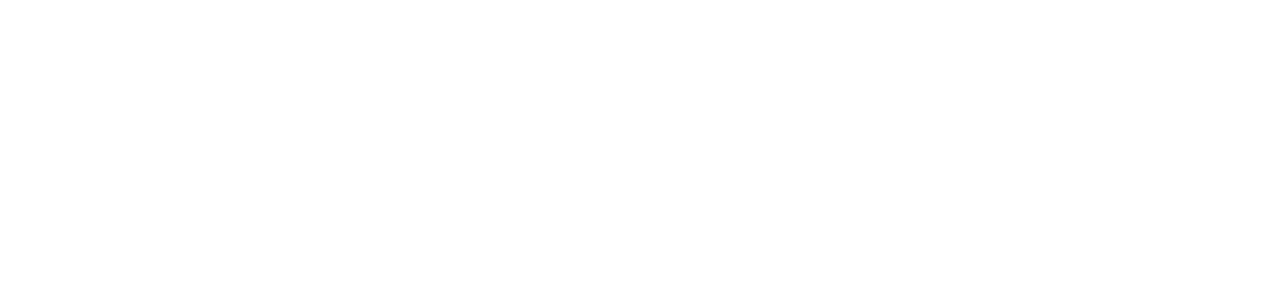
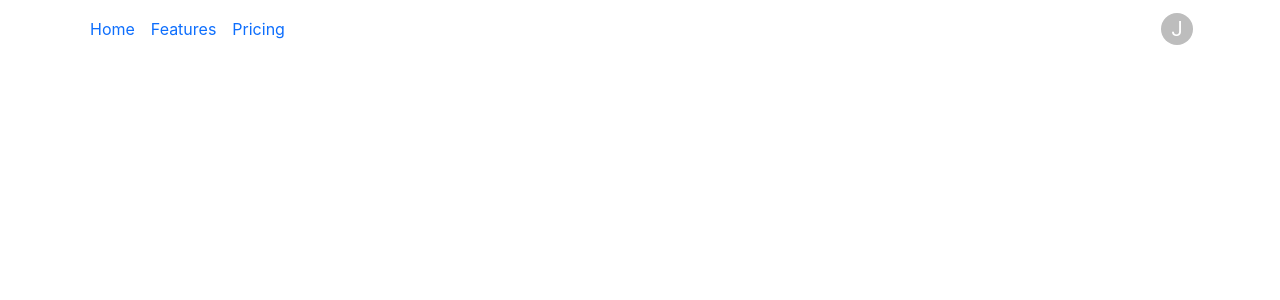
Before and after one commit to jopvcc/infinity, a React (Create React App) app: page / in a window 1280 px wide. Shown: the top 300 px of the page. Built offline with nearby package versions, Linux system fonts and the light colour scheme.

Commit message:
working navbar

```diff
--- a/public/index.html
+++ b/public/index.html
@@ -9,7 +9,7 @@
       name="description"
       content="Web site created using create-react-app"
     />
-    <link rel="apple-touch-icon" href="%PUBLIC_URL%/logo192.png" />
+    <link rel="apple-touch-icon" href="%PUBLIC_URL%/favicon.png" />
     <!--
       manifest.json provides metadata used when your web app is installed on a
       user's mobile device or desktop. See https://developers.google.com/web/fundamentals/web-app-manifest/
@@ -24,10 +24,10 @@
       work correctly both with client-side routing and a non-root public URL.
       Learn how to configure a non-root public URL by running `npm run build`.
     -->
-    <title>React App</title>
+    <title>Infinity Crypto War</title>
   </head>
   <body>
-    <noscript>You need to enable JavaScript to run this app.</noscript>
+    <noscript></noscript>
     <div id="root"></div>
     <!--
       This HTML file is a template.
--- a/src/App.js
+++ b/src/App.js
@@ -1,7 +1,12 @@
 import "./App.css";
+import Header from "./Components/Header";
 
 function App() {
-  return <div></div>;
+  return (
+    <div>
+      <Header />
+    </div>
+  );
 }
 
 export default App;
--- /dev/null
+++ b/src/Components/Header.js
@@ -0,0 +1,121 @@
+import React from "react";
+import { Navbar, Container, Nav, NavDropdown } from "react-bootstrap";
+
+import {
+  Box,
+  Avatar,
+  Menu,
+  MenuItem,
+  ListItemIcon,
+  Divider,
+  IconButton,
+  Typography,
+  Tooltip,
+} from "@mui/material";
+
+import { PersonAdd, Settings, Logout } from "@mui/icons-material";
+
+export default function Header() {
+  const [anchorEl, setAnchorEl] = React.useState(null);
+  const open = Boolean(anchorEl);
+  const handleClick = (event) => {
+    setAnchorEl(event.currentTarget);
+  };
+  const handleClose = () => {
+    setAnchorEl(null);
+  };
+
+  return (
+    <div>
+      <Navbar collapseOnSelect expand="sm" bg="ligth" variant="ligth">
+        <Container>
+          <Navbar.Toggle aria-controls="responsive-navbar-nav" />
+          <Navbar.Collapse id="responsive-navbar-nav">
+            <Nav className="me-auto">
+              <Nav.Link href="#home">Home</Nav.Link>
+              <Nav.Link href="#features">Features</Nav.Link>
+              <Nav.Link href="#pricing">Pricing</Nav.Link>
+            </Nav>
+          </Navbar.Collapse>
+          <Navbar.Collapse className="justify-content-end">
+            <React.Fragment>
+              <Box
+                sx={{
+                  display: "flex",
+                  alignItems: "center",
+                  textAlign: "center",
+                }}
+              >
+                <Tooltip title="Account settings">
+                  <IconButton onClick={handleClick} size="small" sx={{ ml: 2 }}>
+                    <Avatar sx={{ width: 32, height: 32 }}>J</Avatar>
+                  </IconButton>
+                </Tooltip>
+              </Box>
+              <Menu
+                anchorEl={anchorEl}
+                open={open}
+                onClose={handleClose}
+                onClick={handleClose}
+                PaperProps={{
+                  elevation: 0,
+                  sx: {
+                    overflow: "visible",
+                    filter: "drop-shadow(0px 2px 8px rgba(0,0,0,0.32))",
+                    mt: 1.5,
+                    "& .MuiAvatar-root": {
+                      width: 32,
+                      height: 32,
+                      ml: -0.5,
+                      mr: 1,
+                    },
+                    "&:before": {
+                      content: '""',
+                      display: "block",
+                      position: "absolute",
+                      top: 0,
+                      right: 14,
+                      width: 10,
+                      height: 10,
+                      bgcolor: "background.paper",
+                      transform: "translateY(-50%) rotate(45deg)",
+                      zIndex: 0,
+                    },
+                  },
+                }}
+                transformOrigin={{ horizontal: "right", vertical: "top" }}
+                anchorOrigin={{ horizontal: "right", vertical: "bottom" }}
+              >
+                <MenuItem>
+                  <Avatar /> Profile
+                </MenuItem>
+                <MenuItem>
+                  <Avatar /> My account
+                </MenuItem>
+                <Divider />
+                <MenuItem>
+                  <ListItemIcon>
+                    <PersonAdd fontSize="small" />
+                  </ListItemIcon>
+                  Add another account
+                </MenuItem>
+                <MenuItem>
+                  <ListItemIcon>
+                    <Settings fontSize="small" />
+                  </ListItemIcon>
+                  Settings
+                </MenuItem>
+                <MenuItem>
+                  <ListItemIcon>
+                    <Logout fontSize="small" />
+                  </ListItemIcon>
+                  Logout
+                </MenuItem>
+              </Menu>
+            </React.Fragment>
+          </Navbar.Collapse>
+        </Container>
+      </Navbar>
+    </div>
+  );
+}
```
Also changed, not shown: src/index.js (+7 -6 lines), src/Components/Body.js (added), src/Components/Footer.js (added).
